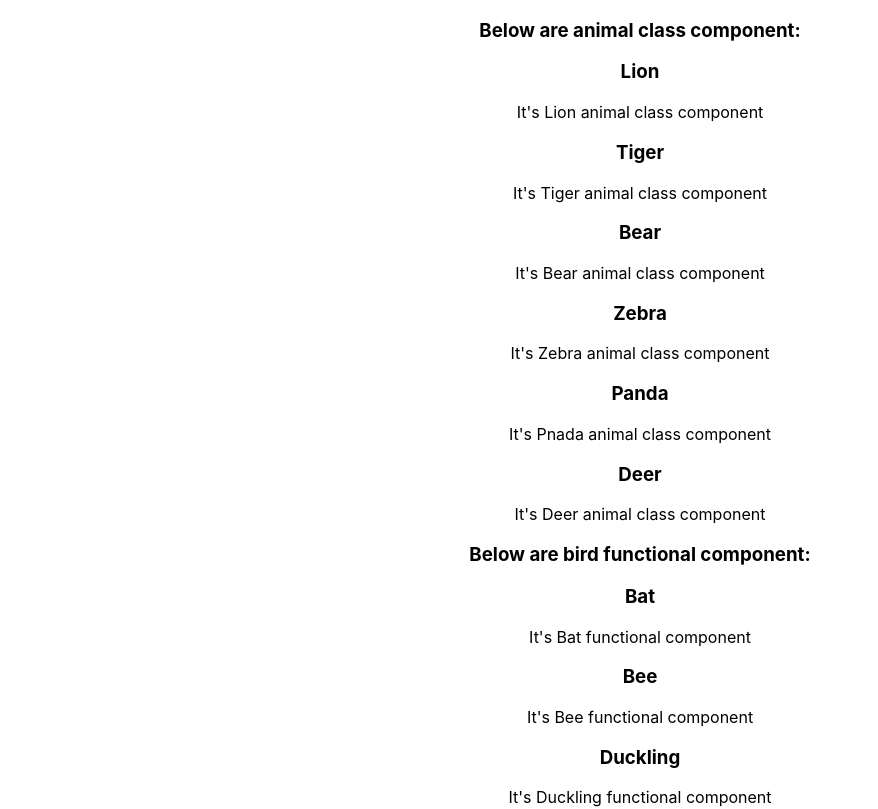
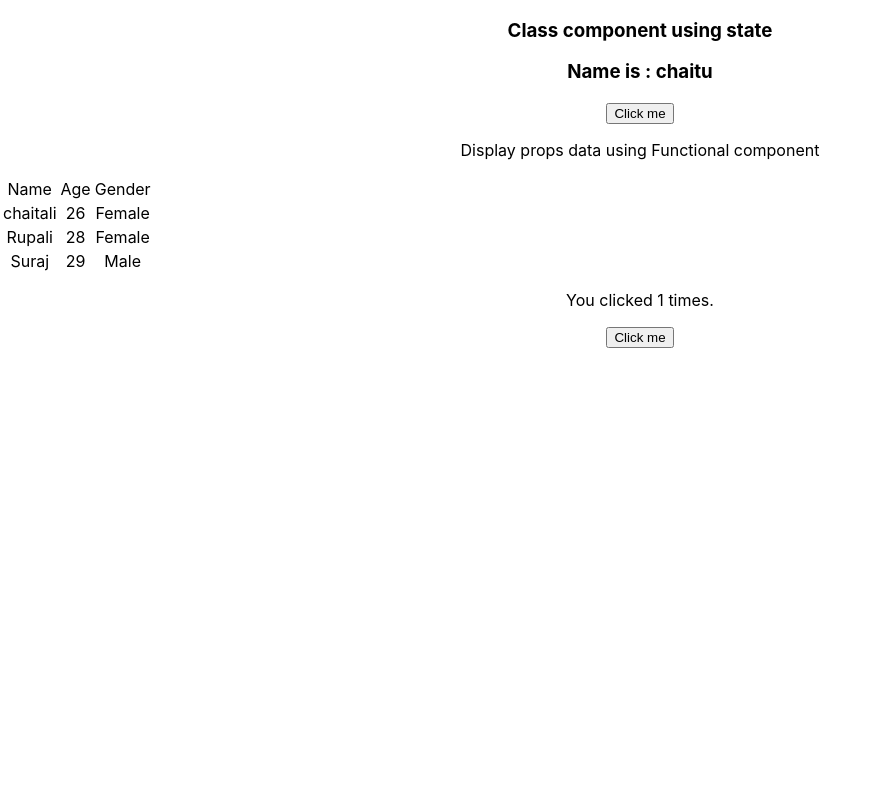
Before and after one commit to chaitalimadde/reactDemo, a React (Create React App) app: page / in a window 1280 px wide. Shown: the top 809 px of the page, without its empty margins (0-878 px from the left). Built offline with nearby package versions, Linux system fonts and the light colour scheme.

Commit message:
assignment2 code changes

```diff
--- a/src/App.js
+++ b/src/App.js
@@ -1,36 +1,32 @@
 // import logo from './logo.svg';
 import './App.css';
-import Lion from './Animals/Lion';
-import Tiger from './Animals/Tiger';
-import Bear from './Animals/Bear';
-import Zebra from './Animals/Zebra';
-import Panda from './Animals/Panda';
-import Deer from './Animals/Deer';
-import Bat from './Birds/Bat';
-import Bee from './Birds/Bee';
-import Duckling from './Birds/Duckling';
-import Peacock from './Birds/Peacock';
-import Penguin from './Birds/Penguin';
-import Pigeon from './Birds/Pigeon';
+import ClassComponent from './ClassComponent';
+import FunctionalComponent from './FunctionalComponent';
 
 
 function App() {
+let userDataSet=[
+{
+  name:'chaitali',
+  age: 26,
+  gender: 'Female'
+},
+{
+  name:'Rupali',
+  age: 28,
+  gender: 'Female'
+},
+{
+  name:'Suraj',
+  age: 29,
+  gender: 'Male'
+}
+  ];
+
   return (
     <div className="App">
-      <h3>Below are animal class component:</h3>
-      <Lion></Lion>
-      <Tiger></Tiger>
-      <Bear></Bear>
-      <Zebra></Zebra>
-      <Panda></Panda>
-      <Deer></Deer>
-      <h3>Below are bird functional component:</h3>
-      <Bat></Bat>
-      <Bee></Bee>
-      <Duckling></Duckling>
-      <Peacock></Peacock>
-      <Penguin></Penguin>
-      <Pigeon></Pigeon>
+      <ClassComponent/>
+      <FunctionalComponent data={userDataSet}/>
     </div>
   );
 }
--- /dev/null
+++ b/src/ClassComponent.js
@@ -0,0 +1,24 @@
+import React from 'react';
+
+class ClassComponent extends React.Component{
+
+    constructor(props){
+        super(props);
+        this.state={
+            name: "chaitu"
+        }
+    }
+
+    handleClick(){
+        this.setState({
+        name : "Suraj"
+        })
+    }
+
+    render(){
+        return <div><h3>Class component using state</h3><h3>Name is : {this.state.name}</h3>
+        <button onClick={()=>this.handleClick()}>Click me</button></div>
+    }
+}
+
+export default ClassComponent;
--- /dev/null
+++ b/src/FunctionalComponent.js
@@ -0,0 +1,17 @@
+import React, { useState } from "react";
+
+const FunctionalComponent = (props) =>{
+const [count, setCount] = useState(0);
+
+    return <div>
+        <p>Display props data using Functional component</p>
+        <table><tbody>
+            <tr><td>Name</td><td>Age</td><td>Gender</td></tr>
+            {props.data.map(i =><tr><td>{i.name}</td><td>{i.age}</td><td>{i.gender}</td></tr>)}
+            </tbody></table>
+            <p>You clicked {count +1} times.</p>
+            <button onClick={() =>setCount(count +1)} >Click me </button>
+        </div>
+}
+
+export default FunctionalComponent;
```
